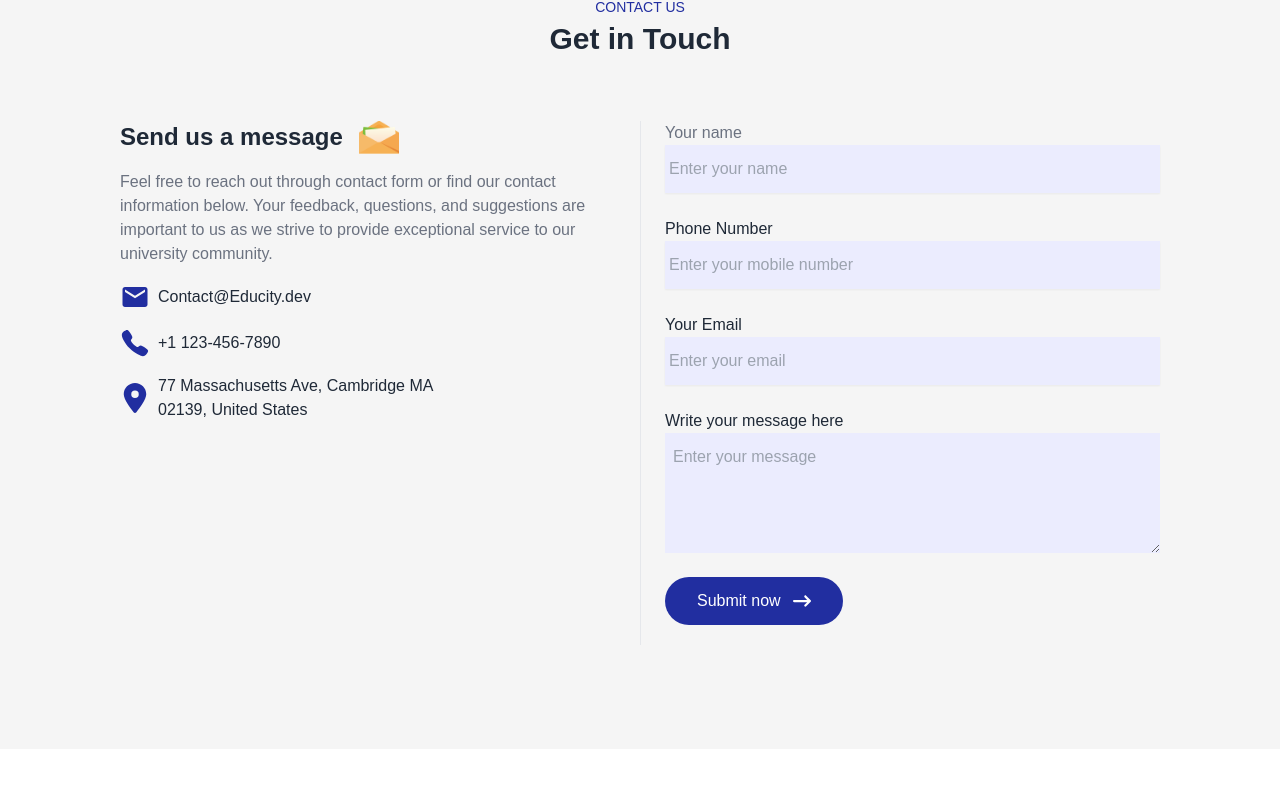
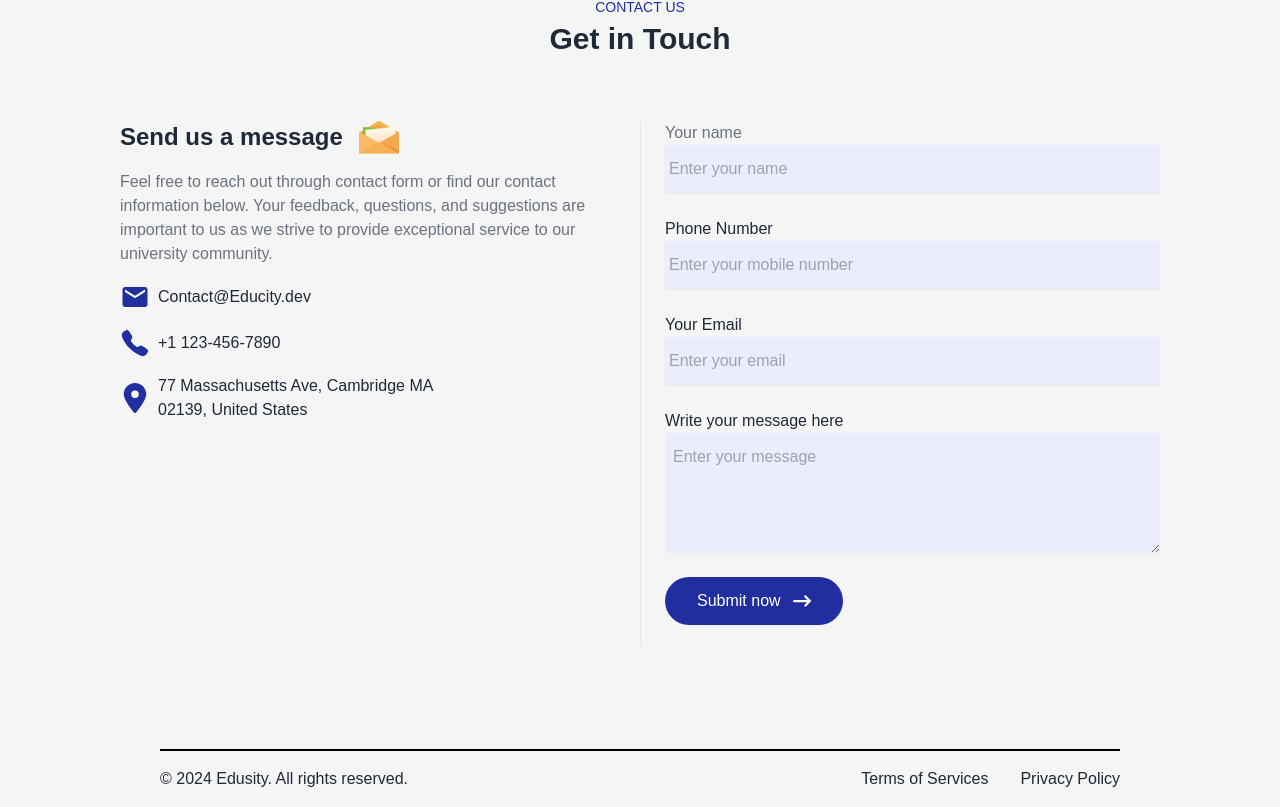
Before and after one commit to RakibHossen678/Educity, a React (Vite) app: page / in a window 1280 px wide. Shown: the part 3074-3881 px from the top of the page. Before the commit the page ends 3823 px from the top, so only its background shows below. Built offline with nearby package versions, Linux system fonts and the light colour scheme.

Commit message:
added footer section

```diff
--- a/src/App.jsx
+++ b/src/App.jsx
@@ -1,6 +1,7 @@
 import About from "./Components/About/About";
 import Campus from "./Components/Campus/Campus";
 import Contact from "./Components/Contact/Contact";
+import Footer from "./Components/Footer/Footer";
 import Hero from "./Components/Hero/Hero";
 import Navbar from "./Components/Navbar/Navbar";
 import Programs from "./Components/Programs/Programs";
@@ -18,6 +19,10 @@ function App() {
         <Campus></Campus>
         <Testimonials></Testimonials>
         <Contact></Contact>
+        <div className="w-9/12 mx-auto">
+
+        <Footer></Footer>
+        </div>
       </div>
     </div>
   );
--- a/src/Components/Footer/Footer.jsx
+++ b/src/Components/Footer/Footer.jsx
@@ -1,9 +1,27 @@
 const Footer = () => {
-    return (
-        <div>
-
+  return (
+    <div>
+      <footer className=" border-t-2 border-t-black">
+        <div className="container flex flex-wrap items-center justify-center mx-auto space-y-4 sm:justify-between sm:space-y-0 py-4">
+          <div className="flex flex-row pr-3 space-x-4 sm:space-x-8">
+            <h1>© 2024 Edusity. All rights reserved.</h1>
+          </div>
+          <ul className="flex flex-wrap pl-3 space-x-4 sm:space-x-8">
+            <li>
+              <a  href="#">
+                Terms of Services
+              </a>
+            </li>
+            <li>
+              <a  href="#">
+                Privacy Policy
+              </a>
+            </li>
+          </ul>
         </div>
-    );
+      </footer>
+    </div>
+  );
 };
 
 export default Footer;
```
